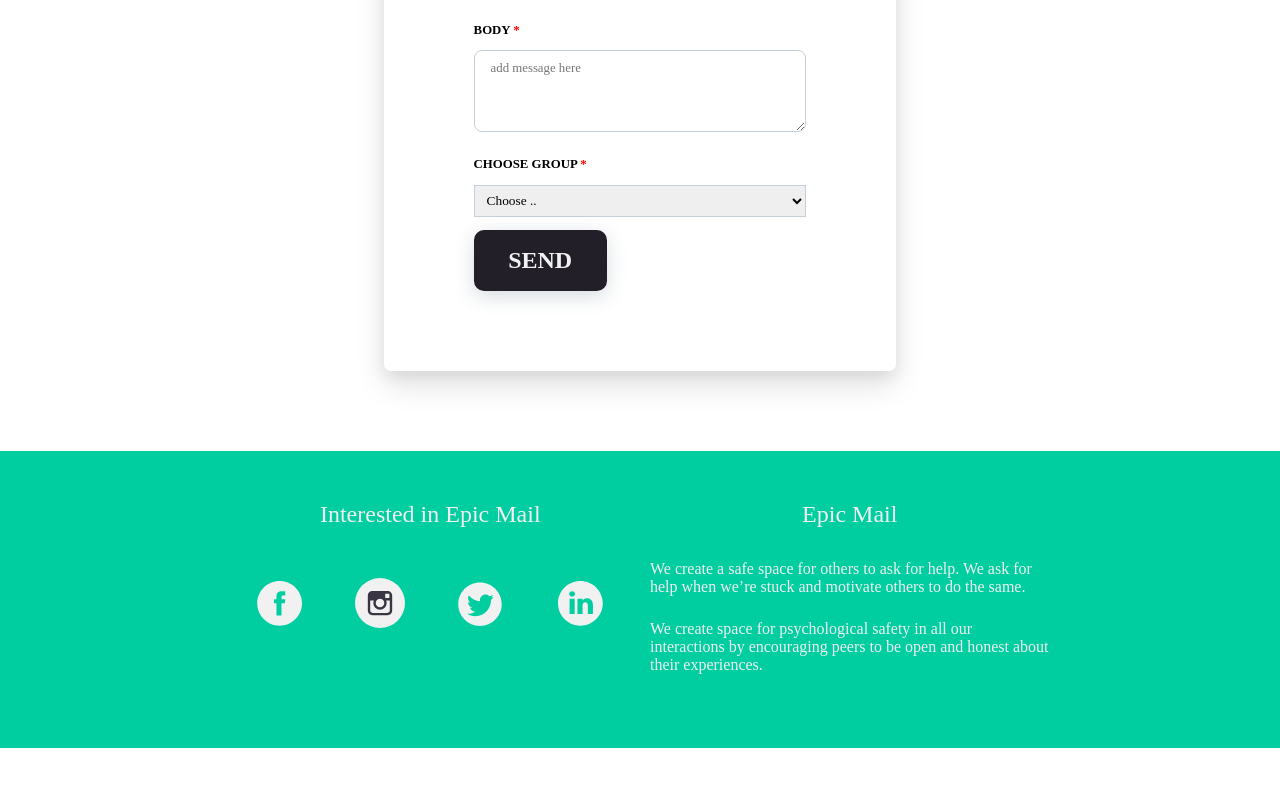
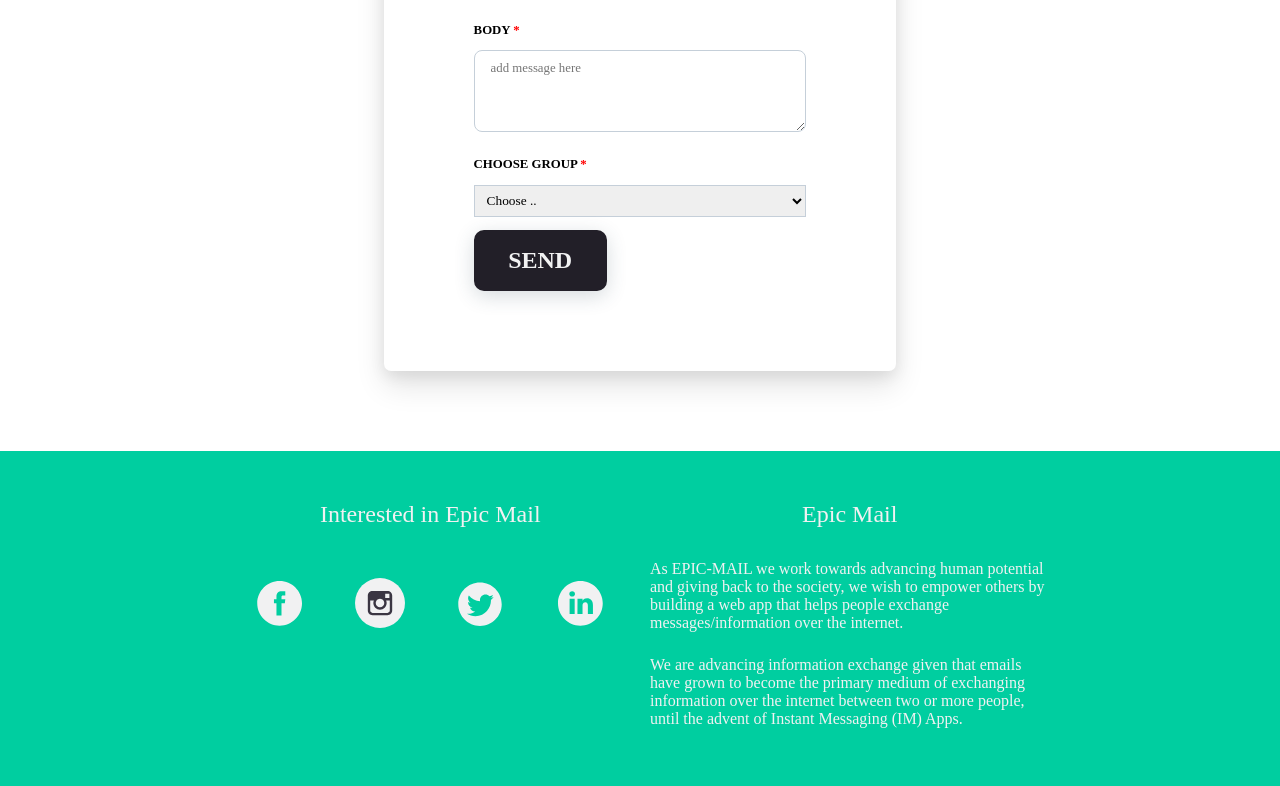
Before and after one commit to Gfreedoms/Epic-Mail, a plain HTML site: page pages/group-messages.html in a window 1280 px wide. Shown: the part 522-1308 px from the top of the page. Before the commit the page ends 1270 px from the top, so only its background shows below. Drawn offline with Linux system fonts and the light colour scheme; a web font is replaced by a local one.

```diff
--- a/pages/group-messages.html
+++ b/pages/group-messages.html
@@ -27,7 +27,7 @@
 			<ul class="nav-menu">
 				<li class="visibility"><a class="hover-t" href="./login.html">Login</a></li>
 				<li><a class="hover-t" href="./groups.html">groups</a></li>
-				<li><a class="reg-btn box-sh-dark hover-lg" href="../">Logout</a></li>
+				<li><a class="reg-btn box-sh-dark hover-lg" href="../index.html">Logout</a></li>
 			</ul>
 			<a id="menu" href="">
 				<img src="../assets/imgs/menu.svg" alt="">
@@ -101,12 +101,14 @@
 			<div class="additional-info">
 				<h3 class="md-text">Epic Mail</h3>
 				<p class="sm-text">
-					We create a safe space for others to ask for help.
-					We ask for help when we’re stuck and motivate others to do the same.
+					As EPIC-MAIL we work towards advancing human potential and giving back to the society,
+					we wish to empower others by building a web app that helps people exchange
+					 messages/information over the internet.
 				</p>
 				<p class="sm-text">
-					We create space for psychological safety in all our interactions by encouraging peers to be open and honest about
-					their experiences.
+					We are advancing information exchange  given that emails have grown to become the primary medium of
+					exchanging information over the internet between two or more people,
+					 until the advent of Instant Messaging (IM) Apps.
 				</p>
 			</div>
 		</div>
```
